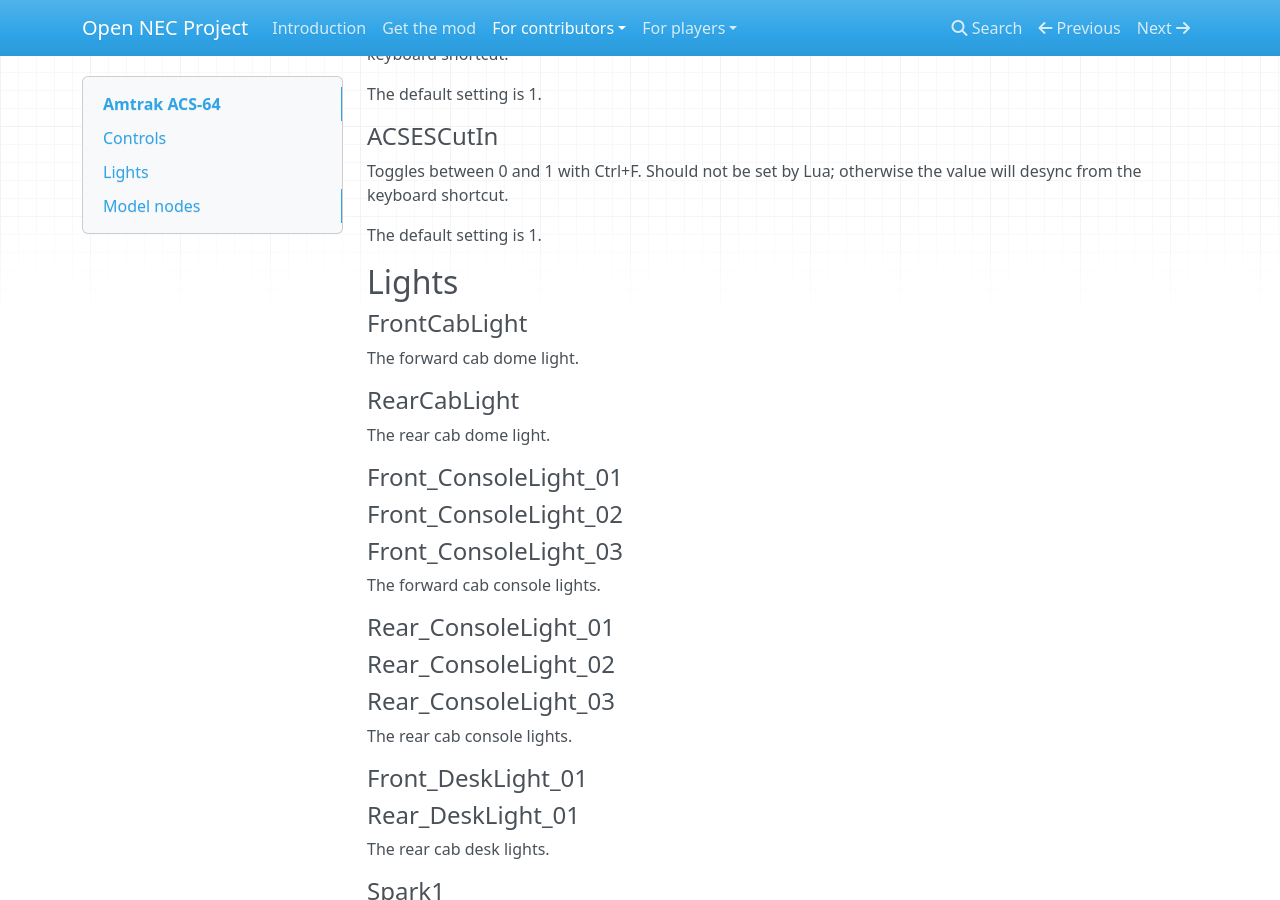
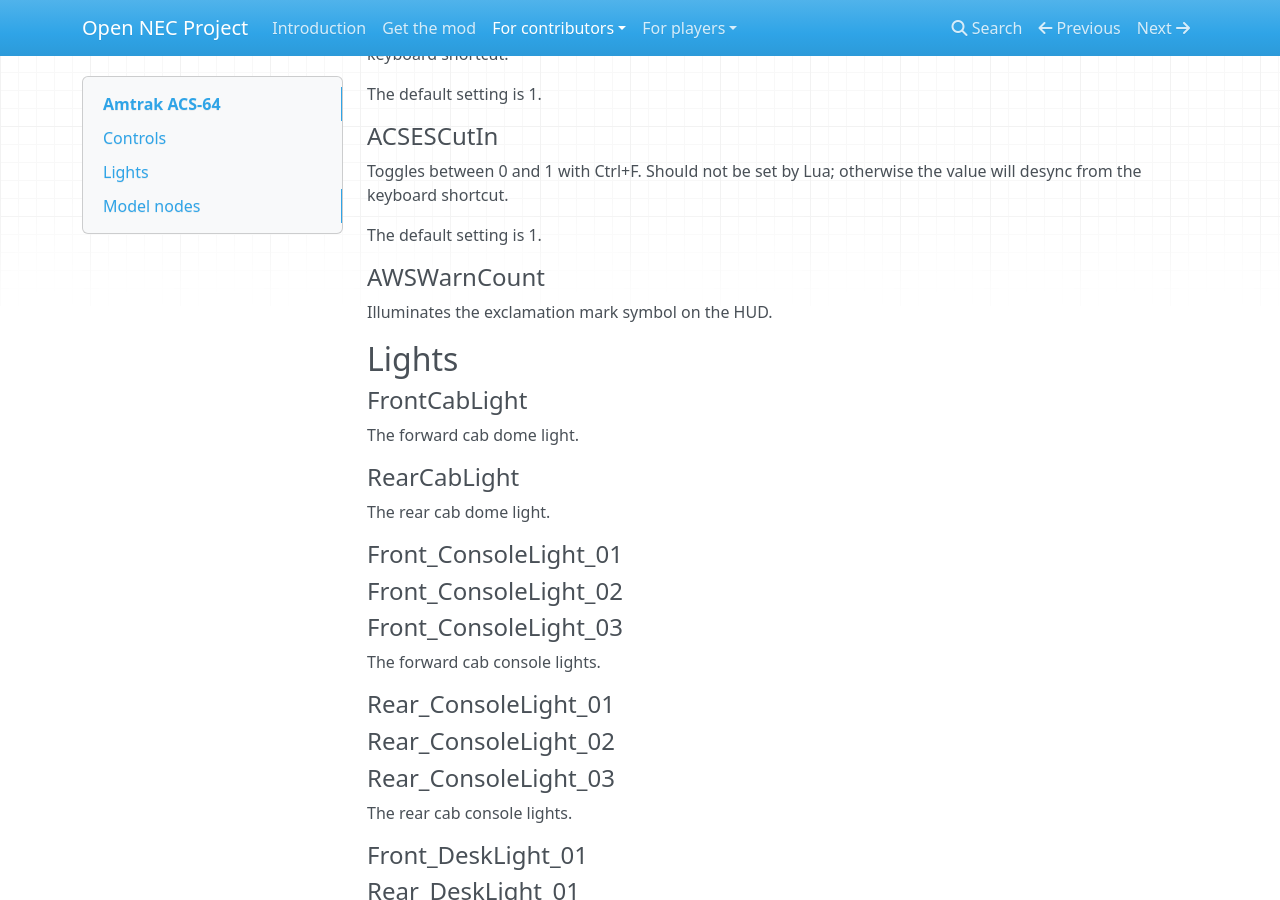
Before and after one commit to YoRyan/open-nec, an MkDocs documentation site: the page built from Docs/for-contributors/rolling-stock/amtrak-acs64.md, in a window 1280 px wide and 900 px high, scrolled down 7506 px. Built offline with MkDocs 1.6.1, drawn with Linux system fonts in a browser that asks for light colours; nearby versions of some CDN libraries.

Commit message:
ACS-64: illuminate the exclamation mark on the HUD

```diff
--- a/Docs/for-contributors/rolling-stock/amtrak-acs64.md
+++ b/Docs/for-contributors/rolling-stock/amtrak-acs64.md
@@ -358,6 +358,10 @@
 
 The default setting is 1.
 
+#### AWSWarnCount
+
+Illuminates the exclamation mark symbol on the HUD.
+
 ## Lights
 
 #### FrontCabLight
```
Also changed, not shown: 1 other file.
